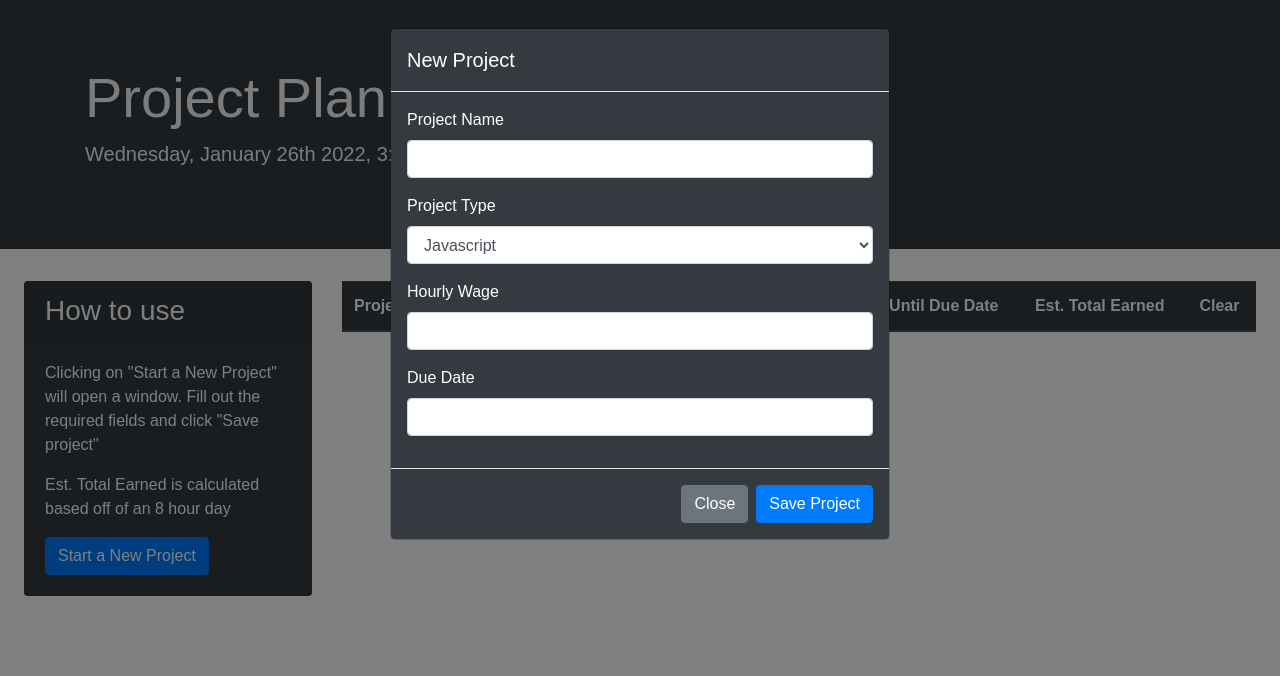
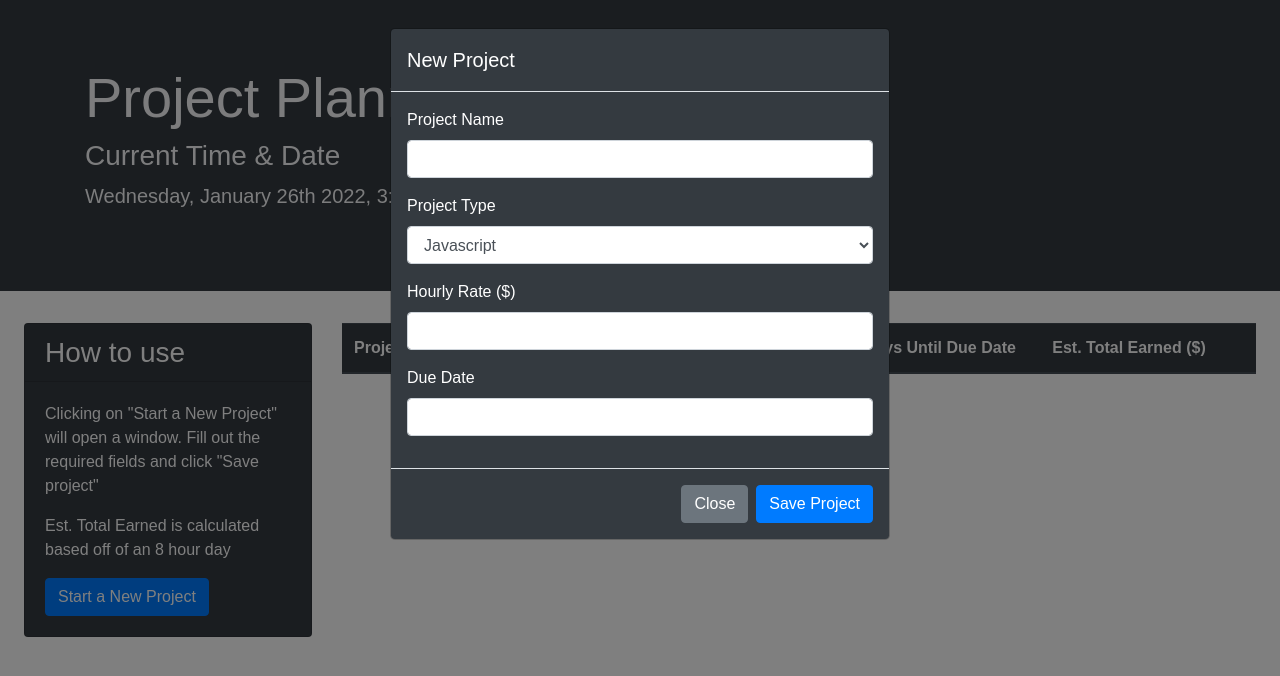
Before and after one commit to bdubz93/mini-project-planner, a plain HTML site: page index.html in a window 1280 px wide. Both pictures are taken after a click on the button "Start a New Project". Drawn offline with nearby package versions, Linux system fonts and the light colour scheme.

Commit message:
more stuff

```diff
--- a/assets/js/script.js
+++ b/assets/js/script.js
@@ -16,7 +16,7 @@ $(document).ready(function(){
 // Opens Modal on click of "start new project" button
 $(document).ready(function(){
   $("#modBtn").click(function(){
-    $("#exampleModal").modal();
+    $("#startNew").modal();
   });
 });
 
@@ -25,7 +25,7 @@ $(document).ready(function(){
 $('#saveProj').click(function(e) {
   e.preventDefault();
   // Coding
-  $('#exampleModal').modal('toggle');
+  $('#startNew').modal('toggle');
   return false;
 });
 
--- a/index.html
+++ b/index.html
@@ -13,9 +13,10 @@
 </head>
 
 <body>
-  <div class="jumbotron jumbotron-fluid bg-dark ">
+  <div class="jumbotron jumbotron-fluid bg-dark">
     <div class="container">
       <h1 class="display-4 text-light">Project Planner</h1>
+      <h3 class="text-light">Current Time & Date</h3>
       <p class="lead text-light" id="datetime"></p>
     </div>
   </div>
@@ -30,7 +31,7 @@
           <p class="card-text">Est. Total Earned is calculated based off of an 8 hour day</p>
           <!-- Button trigger modal -->
           <button type="button" id="modBtn" class="btn btn-primary" data-bs-toggle="modal"
-            data-bs-target="#exampleModal">
+            data-bs-target="#startNew">
             Start a New Project
           </button>
 
@@ -38,7 +39,7 @@
 
 
           <!-- Modal -->
-          <div class="modal fade" id="exampleModal" tabindex="-1" aria-labelledby="exampleModalLabel"
+          <div class="modal fade" id="startNew" tabindex="-1" aria-labelledby="exampleModalLabel"
             aria-hidden="true">
             <div class="modal-dialog">
               <div class="modal-content bg-dark">
@@ -63,7 +64,7 @@
                         </select>
                     </div>
                     <div class="form-group">
-                      <label class="control-label">Hourly Wage</label>
+                      <label class="control-label">Hourly Rate ($)</label>
                       <div>
                         <input type="text" class="form-control input-lg" id="project_wage">
                       </div>
@@ -95,11 +96,11 @@
           <tr>
             <th scope="col">Project Name</th>
             <th scope="col">Project Type</th>
-            <th scope="col">Hourly Wage</th>
+            <th scope="col">Hourly Rate ($)</th>
             <th scope="col">Due Date</th>
             <th scope="col">Days Until Due Date</th>
-            <th scope="col">Est. Total Earned</th>
-            <th scope="col">Clear</th>
+            <th scope="col">Est. Total Earned ($)</th>
+            <th scope="col"></th>
           </tr>
         </thead>
         <tbody>
```
